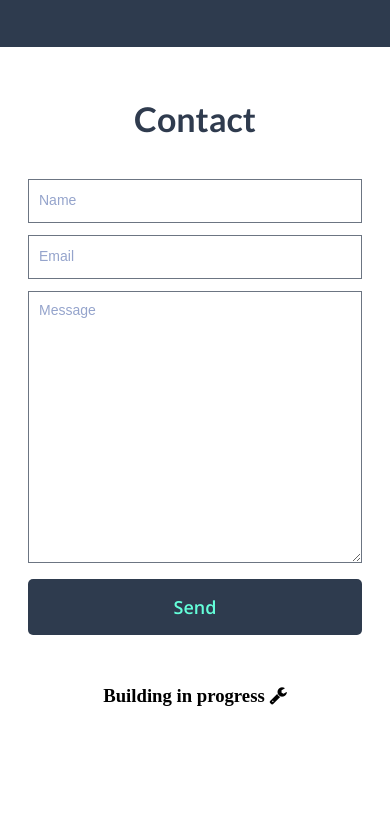
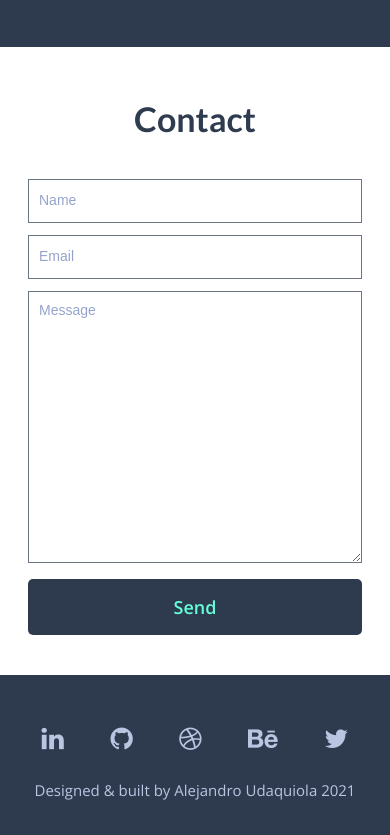
Before and after one commit to alejandrouda/portfolio, a website built with Parcel: page index.html in a window 390 px wide. Shown: the part 4135-4970 px from the top of the page. Before the commit the page ends 4860 px from the top, so only its background shows below. Built offline with nearby package versions, Linux system fonts and the light colour scheme.

Commit message:
footer responsive designed

```diff
--- a/index.html
+++ b/index.html
@@ -290,9 +290,31 @@
         </form>
       </div>
     </section>
-
-    <h3 style="text-align: center; margin-top: 50px">
-      Building in progress <i class="fa fa-wrench"></i>
-    </h3>
+    <!-- ------------ FOOTER -------------- -->
+    <div class="footer">
+      <div class="footer-icons">
+        <a
+          href="https://www.linkedin.com/in/alejandro-udaquiola/"
+          target="_blank"
+        >
+          <i class="footer-icon fa fa-linkedin"></i>
+        </a>
+        <a href="https://github.com/alejandrouda" target="_blank">
+          <i class="footer-icon fa fa-github"></i>
+        </a>
+        <a href="https://dribbble.com/alejandrouda" target="_blank">
+          <i class="footer-icon fa fa-dribbble"></i>
+        </a>
+        <a href="https://www.behance.net/alejandudaquio" target="_blank">
+          <i class="footer-icon fa fa-behance"></i>
+        </a>
+        <a href="https://twitter.com/ale_udaquiola" target="_blank">
+          <i class="footer-icon fa fa-twitter"></i>
+        </a>
+      </div>
+      <div class="copyright">
+        <p>Designed & built by Alejandro Udaquiola 2021</p>
+      </div>
+    </div>
   </body>
 </html>
--- a/src/assets/style/scss/components/_about-card.scss
+++ b/src/assets/style/scss/components/_about-card.scss
@@ -88,3 +88,12 @@
     }
   }
 }
+
+@media (max-width: 340px) {
+  .ilustration {
+    padding-top: 50px;
+    img {
+      width: 300px;
+    }
+  }
+}
--- /dev/null
+++ b/src/assets/style/scss/components/_footer.scss
@@ -0,0 +1,45 @@
+.footer {
+  background-color: $background-color;
+  margin-top: 40px;
+  text-align: center;
+}
+
+.footer-icons {
+  color: $secondary-color;
+  font-size: 34px;
+  padding: 50px 0 30px 0;
+  a,
+  a:active,
+  a:focus {
+    color: $secondary-color;
+  }
+  a:hover {
+    color: $white;
+  }
+}
+
+.footer-icon {
+  padding: 0 20px;
+}
+
+.copyright {
+  padding-bottom: 20px;
+  p {
+    color: $secondary-color;
+    font-family: $body-font;
+    font-size: 14px;
+  }
+}
+
+@media (max-width: 500px) {
+  .footer-icons {
+    font-size: 30px;
+    padding-bottom: 10px;
+  }
+}
+
+@media (max-width: 500px) {
+  .footer-icons {
+    font-size: 26px;
+  }
+}
--- a/src/assets/style/scss/index.scss
+++ b/src/assets/style/scss/index.scss
@@ -11,3 +11,4 @@
 @import "./components/skills-card";
 @import "./components/portfolio-section";
 @import "./components/contact-form";
+@import "./components/footer";
```
Also changed, not shown: dist/index.html, dist/index.js, src/assets/style/css/index.css, 4 other files.
